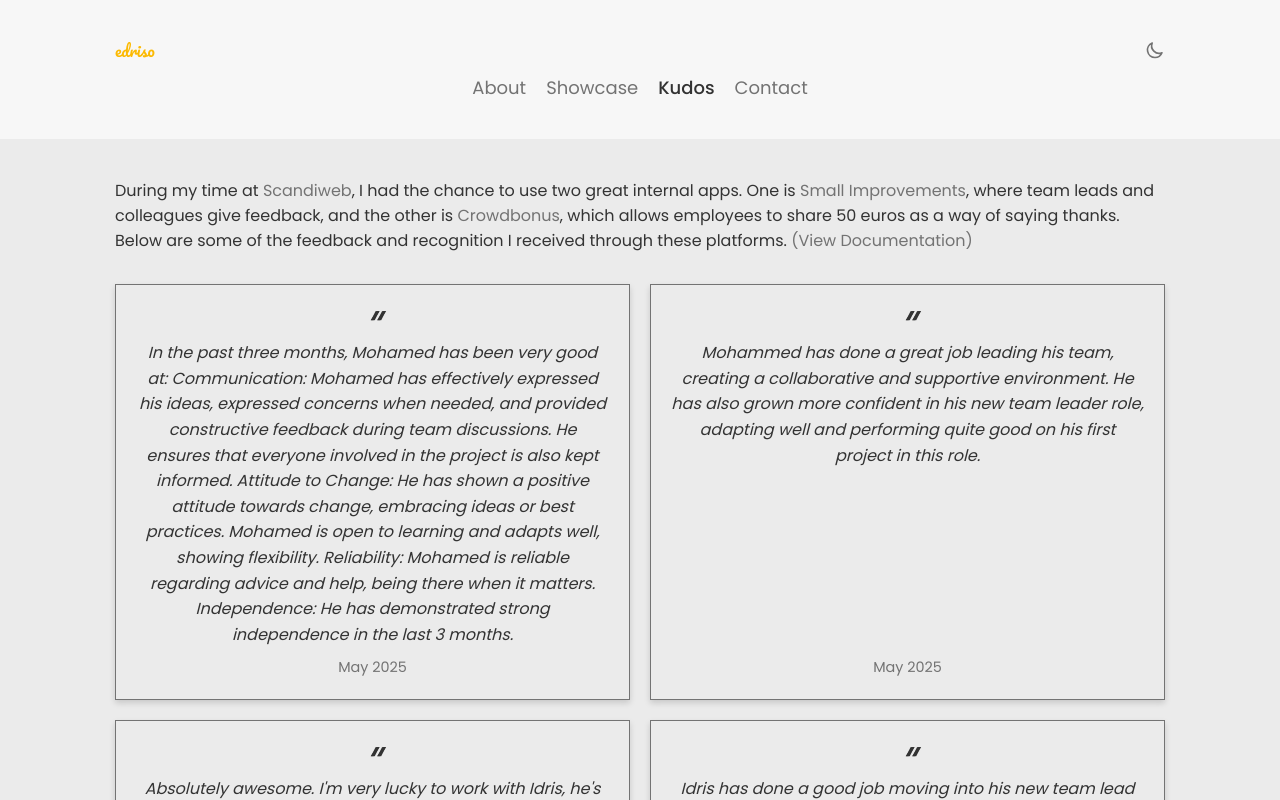
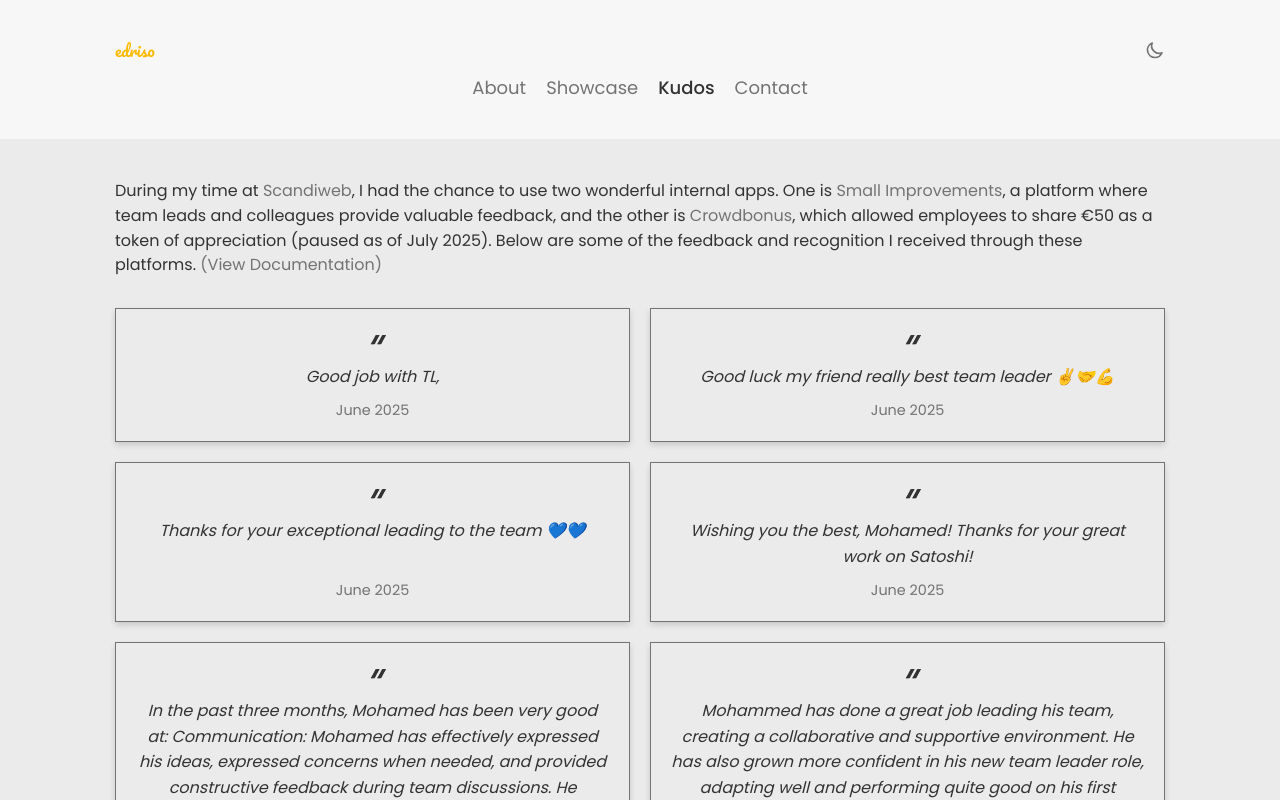
Before and after one commit to edriso/portfolio, a Vue app: page /kudos in a window 1280 px wide. Shown: the top 800 px of the page. Built offline with nearby package versions, Linux system fonts and the light colour scheme.

Commit message:
Document June's kudos

```diff
--- a/public/db/kudos.json
+++ b/public/db/kudos.json
@@ -158,5 +158,25 @@
     "id": 32,
     "content": "In the past three months, Mohamed has been very good at: Communication: Mohamed has effectively expressed his ideas, expressed concerns when needed, and provided constructive feedback during team discussions. He ensures that everyone involved in the project is also kept informed. Attitude to Change: He has shown a positive attitude towards change, embracing ideas or best practices. Mohamed is open to learning and adapts well, showing flexibility. Reliability: Mohamed is reliable regarding advice and help, being there when it matters. Independence: He has demonstrated strong independence in the last 3 months.",
     "date": "May 2025"
+  },
+  {
+    "id": 33,
+    "content": "Wishing you the best, Mohamed! Thanks for your great work on Satoshi!",
+    "date": "June 2025"
+  },
+  {
+    "id": 34,
+    "content": "Thanks for your exceptional leading to the team 💙💙",
+    "date": "June 2025"
+  },
+  {
+    "id": 35,
+    "content": "Good luck my friend really best team leader ✌🤝💪",
+    "date": "June 2025"
+  },
+  {
+    "id": 36,
+    "content": "Good job with TL,",
+    "date": "June 2025"
   }
 ]
--- a/src/views/Kudos.vue
+++ b/src/views/Kudos.vue
@@ -27,8 +27,9 @@ export default {
 
 <template>
   <main class="kudos">
-    <p class="kudos__intro">During my time at <a href="https://scandiweb.com" target="_blank" rel="noopener noreferrer">Scandiweb</a>, I had the chance to use two great internal apps. One is <a href="https://scandiweb.small-improvements.com" target="_blank" rel="noopener noreferrer">Small Improvements</a>, where team leads and colleagues give feedback, and the other is <a href="https://crowdbonus.com" target="_blank" rel="noopener noreferrer">Crowdbonus</a>, which allows employees to share 50 euros as a way of saying thanks. Below are some of the feedback and recognition I received through these platforms.
-    <a :href="documentationLink" target="_blank" rel="noopener noreferrer">&#40;View Documentation&#41;</a>
+    <p class="kudos__intro">
+      During my time at <a href="https://scandiweb.com" target="_blank" rel="noopener noreferrer">Scandiweb</a>, I had the chance to use two wonderful internal apps. One is <a href="https://scandiweb.small-improvements.com" target="_blank" rel="noopener noreferrer">Small Improvements</a>, a platform where team leads and colleagues provide valuable feedback, and the other is <a href="https://crowdbonus.com" target="_blank" rel="noopener noreferrer">Crowdbonus</a>, which allowed employees to share €50 as a token of appreciation (paused as of July 2025). Below are some of the feedback and recognition I received through these platforms.
+      <a :href="documentationLink" target="_blank" rel="noopener noreferrer">(View Documentation)</a>
     </p>
 
     <ul class="kudos__content">
```
Also changed, not shown: src/assets/kudos/crowdbonus.png.
